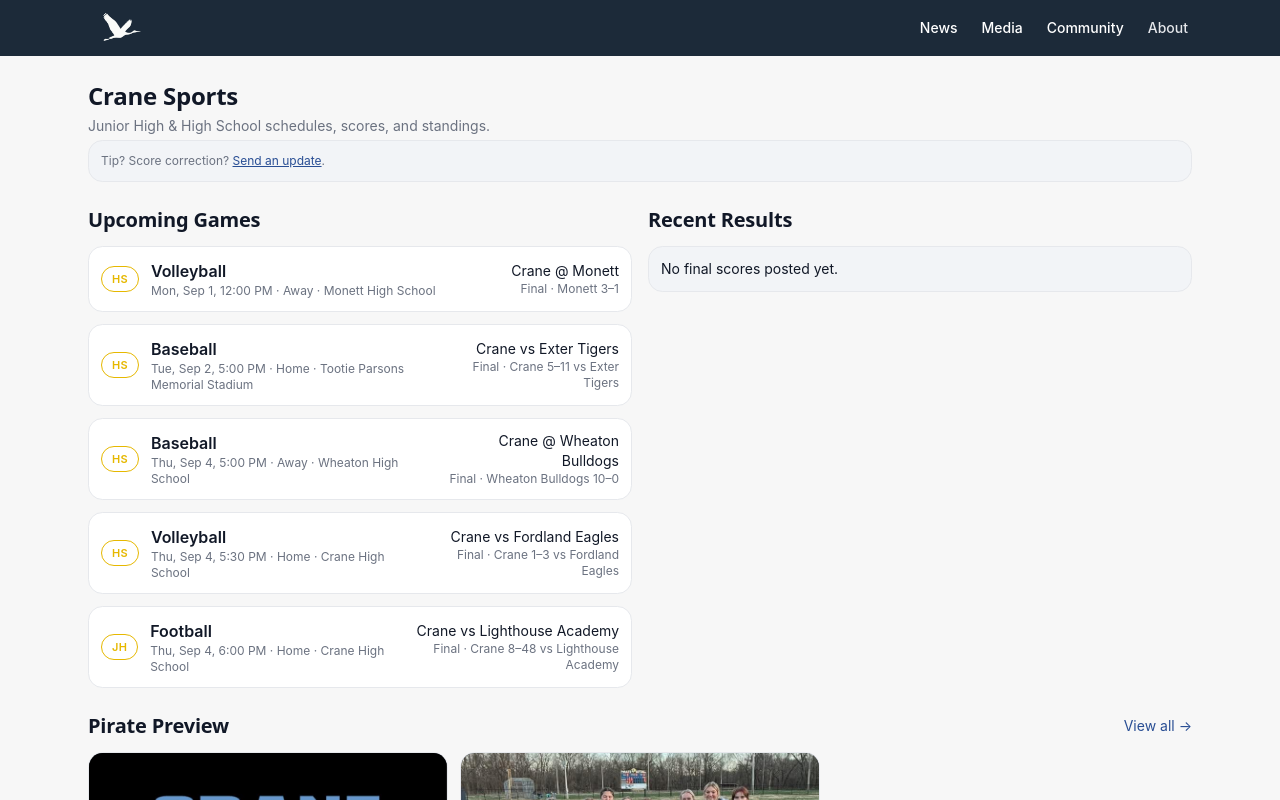
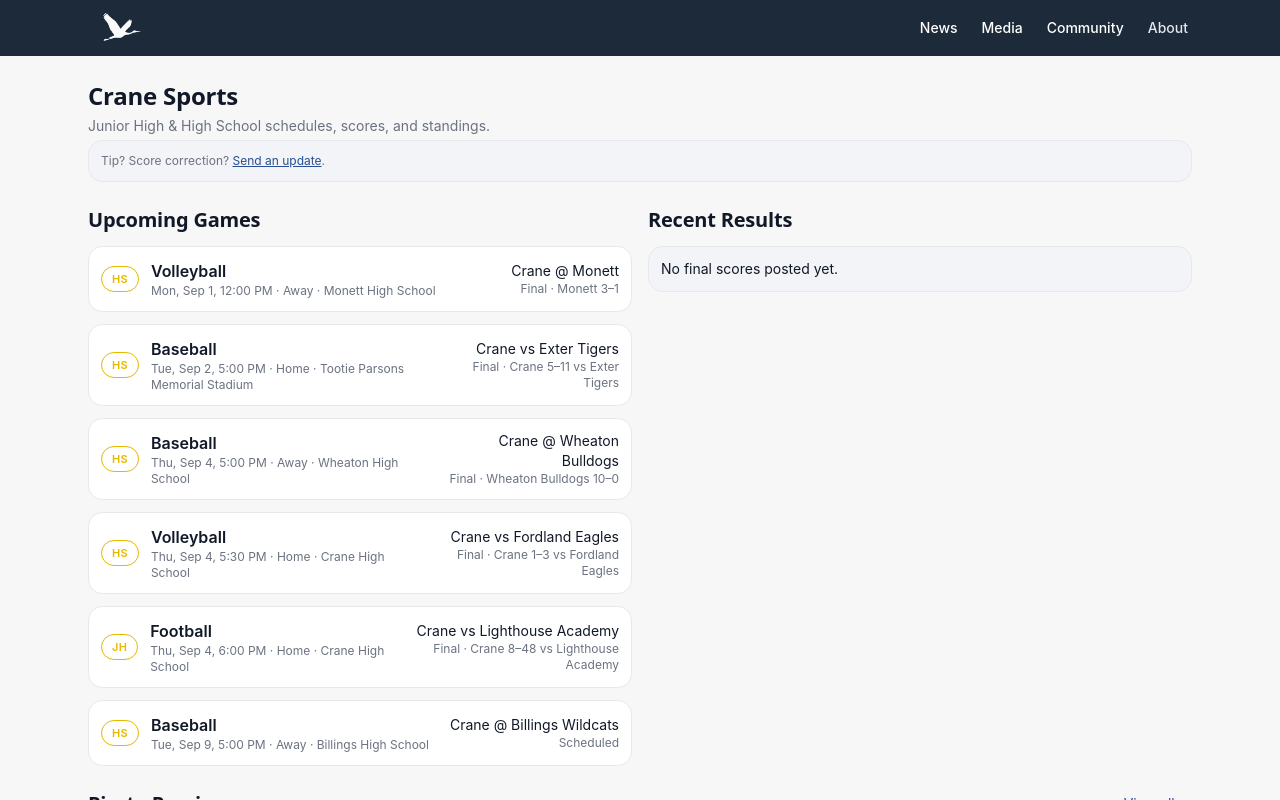
Before and after one commit to WarmMilkCodes/crane-news, a Next.js app: page /sports in a window 1280 px wide. Shown: the top 800 px of the page. Built offline with nearby package versions, Linux system fonts and the light colour scheme.

Commit message:
add baseball game (next)

```diff
--- a/src/data/sports.ts
+++ b/src/data/sports.ts
@@ -83,7 +83,18 @@ export const games: Game[] = [
     status: "Final",
     score: { home: 8, away: 48 },
     notes: "Crane JH football lost to Lighthouse Academy 8-48 on September 4. The team is now 0-1 on the season."
-  }
+  },
+  {
+    id: "2025-09-09-bsb-hs-billings",
+    date: "2025-09-09T17:00",
+    level: "HS",
+    sport: "Baseball",
+    opponent: "Billings Wildcats",
+    home: false,
+    venue: "Billings High School",
+    status: "Scheduled",
+  },
+
 ];
 
 export const standings: StandingsRow[] = [
```
